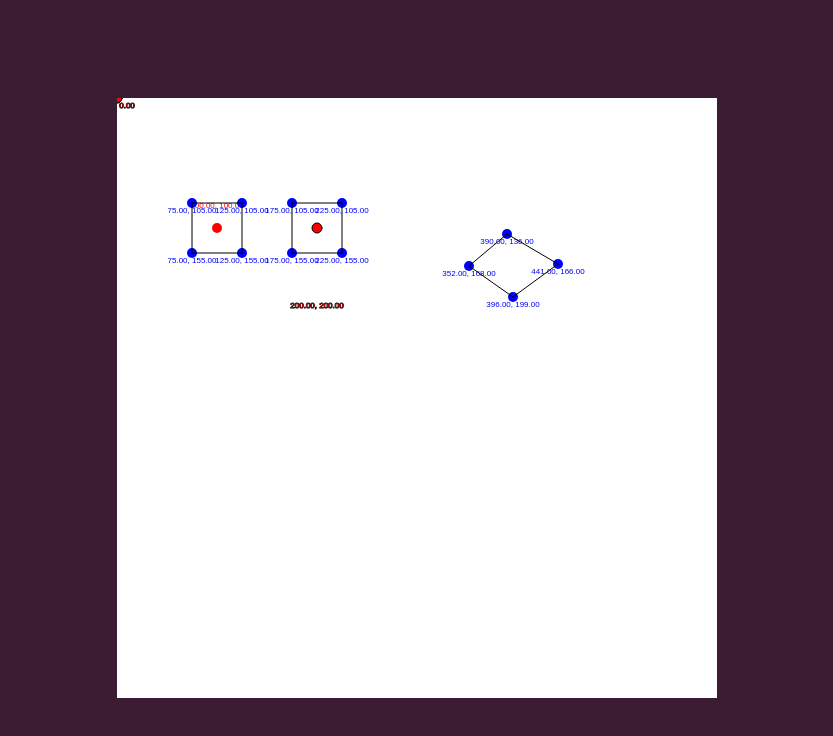
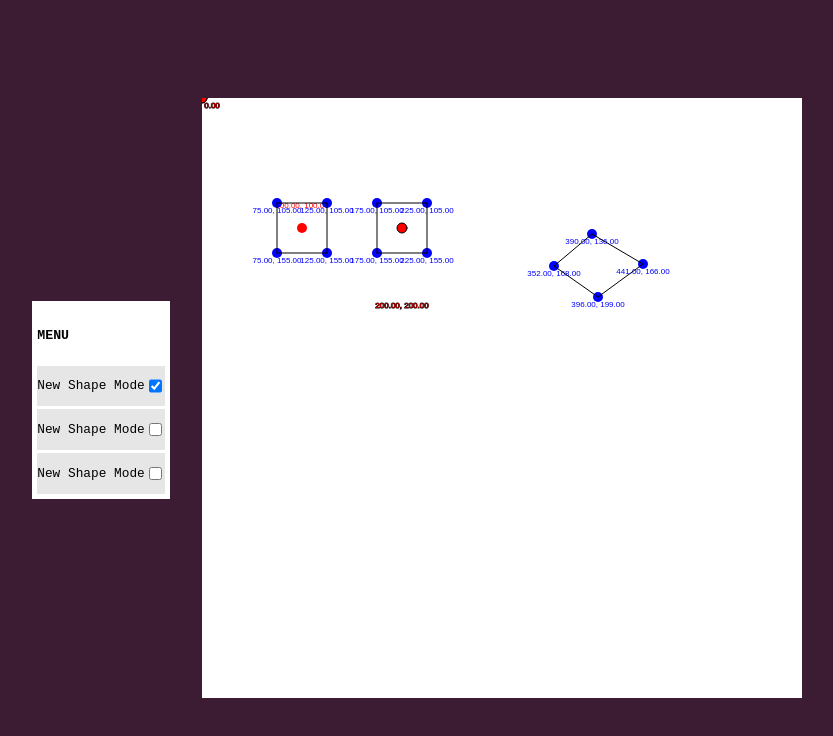
Before and after one commit to RafhaelHailar/Collission-Detections, a website built with Vite: page index.html in a window 1280 px wide. Shown: the whole page, without its empty margins (223-1056 px from the left). Built offline with nearby package versions, Linux system fonts and the light colour scheme.

Commit message:
feat: new shape mode toggle

```diff
--- a/index.html
+++ b/index.html
@@ -13,10 +13,50 @@
         justify-content: center;
         align-items: center;
         background-color: #3b1c32;
+        gap: 2rem;
+        font-family: "Courier New", Courier, monospace;
+      }
+
+      #menu-ui {
+        background-color: white;
+        padding: 5px;
+      }
+
+      .menu-choice-wrapper {
+        display: flex;
+        flex-direction: column;
+        gap: 0.2rem;
+      }
+
+      .menu-choice {
+        display: flex;
+        background: rgb(230, 230, 230);
+        font-size: 0.8em;
+      }
+
+      #defaultCanvas0 {
+        cursor: none;
       }
     </style>
   </head>
   <body>
+    <div id="menu-ui">
+      <h5>MENU</h5>
+      <div class="menu-choice-wrapper">
+        <div class="menu-choice">
+          <p>New Shape Mode</p>
+          <input type="checkbox" id="isNewShapeModeHTML" checked />
+        </div>
+        <div class="menu-choice">
+          <p>New Shape Mode</p>
+          <input type="checkbox" />
+        </div>
+        <div class="menu-choice">
+          <p>New Shape Mode</p>
+          <input type="checkbox" />
+        </div>
+      </div>
+    </div>
     <script type="module" src="./index.ts"></script>
   </body>
 </html>
--- a/index.ts
+++ b/index.ts
@@ -1,4 +1,17 @@
 import p5 from "p5"
+
+const APP = {
+    isNewShapeMode: true
+};
+
+const isNewShapeModeHTML = document.getElementById("isNewShapeModeHTML");
+
+if (isNewShapeModeHTML) {
+    isNewShapeModeHTML.addEventListener("change", function(event: Event) {
+        const element = event.target as HTMLInputElement;
+        APP.isNewShapeMode = element.checked;
+    });
+}
 
 const POINT_SIZE = 10;
 class Vector2 {
@@ -202,6 +215,7 @@ const sketch = (p: p5) => {
         const m = new Vector2(p.mouseX, p.mouseY);
         const pointCollided = getPointCollided(m);
 
+        if (!APP.isNewShapeMode || (p.mouseX < 0 || p.mouseX > p.width || p.mouseY < 0 || p.mouseY > p.height)) return;
         if (lastPoint === pointCollided && points.length > 0) return;
 
         let newLastPoint: Point | null = pointCollided;
```
